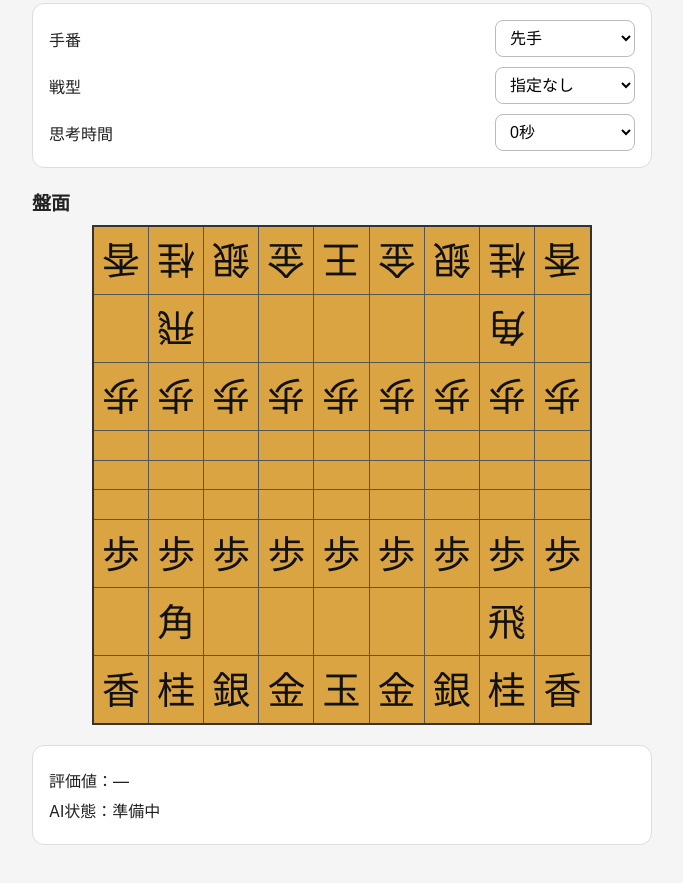
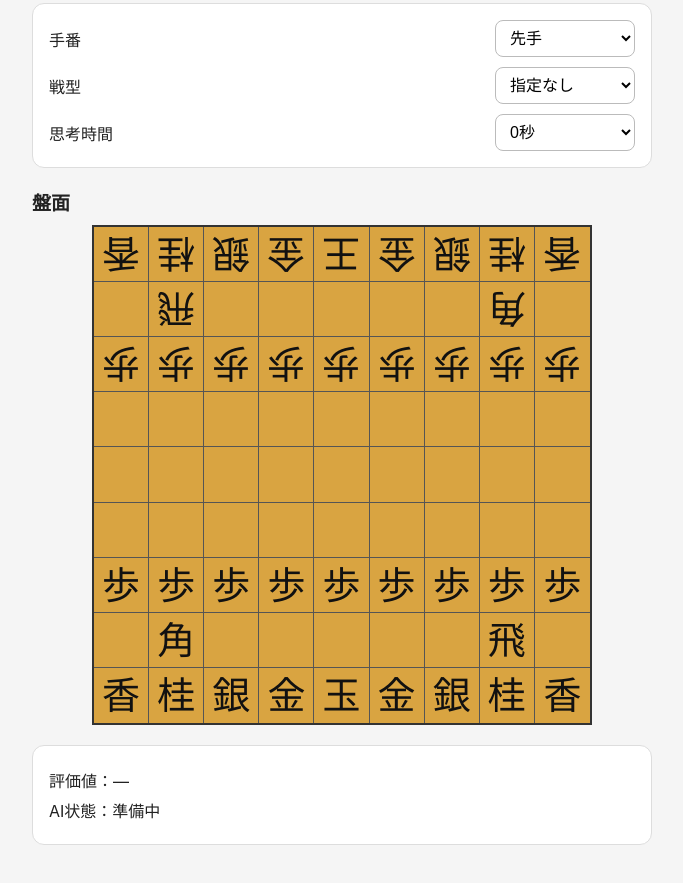
Before and after one commit to paper07230723-sketch/browser-strategy-shogi-ai, a website built with Vite: page index.html in a window 1280 px wide. Shown: the part 353-1236 px from the top of the page, without its empty margins (298-981 px from the left). Built offline with nearby package versions, Linux system fonts and the light colour scheme.

Commit message:
Update style.css

```diff
--- a/src/style.css
+++ b/src/style.css
@@ -89,9 +89,31 @@ select {
   aspect-ratio: 1;
   margin: 0 auto;
   display: grid;
-  grid-template-columns: repeat(9, 1fr);
+  grid-template-columns: repeat(9, minmax(0, 1fr));
+  grid-template-rows: repeat(9, minmax(0, 1fr));
   border: 2px solid #333;
   background: #d9a441;
+  overflow: hidden;
+}
+
+.square {
+  position: relative;
+  display: flex;
+  align-items: center;
+  justify-content: center;
+  min-width: 0;
+  min-height: 0;
+  border-right: 1px solid #555;
+  border-bottom: 1px solid #555;
+  user-select: none;
+}
+
+.square:nth-child(9n) {
+  border-right: none;
+}
+
+.square:nth-last-child(-n + 9) {
+  border-bottom: none;
 }
 
 .square {
```
